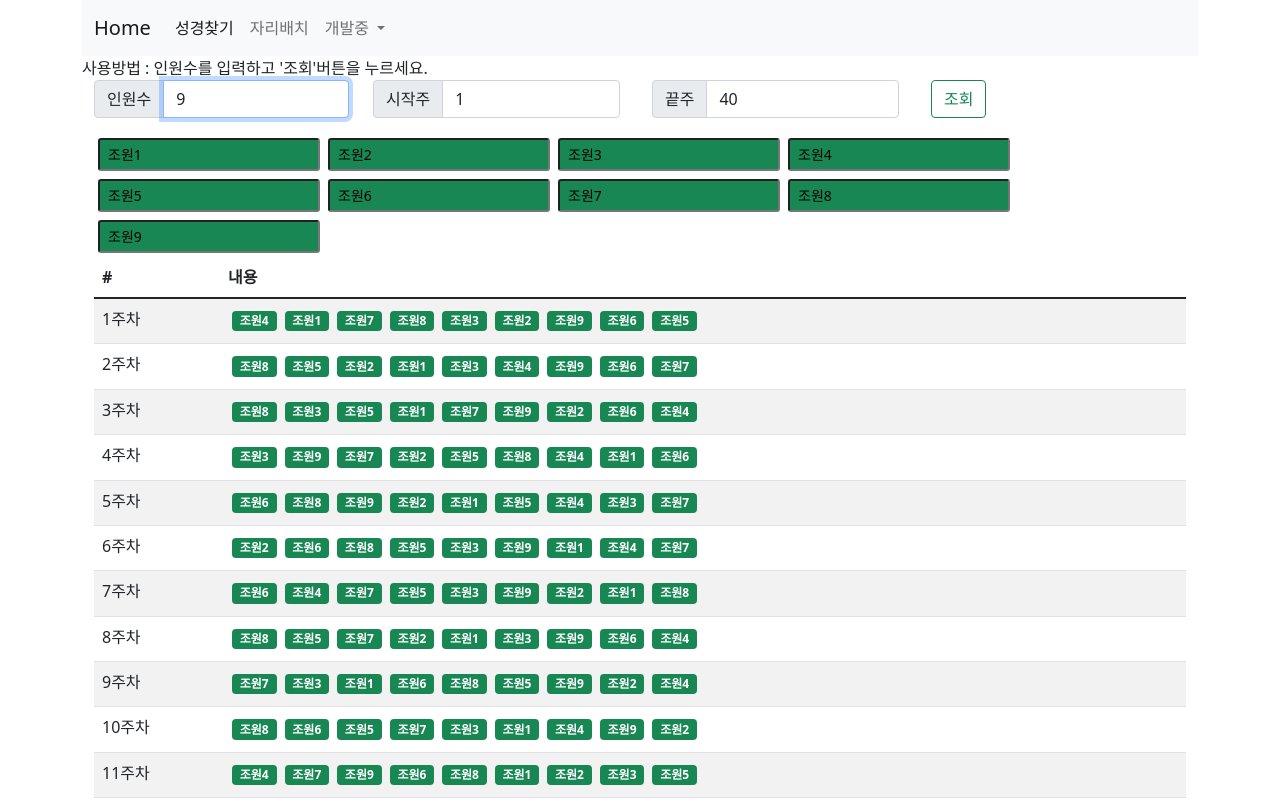
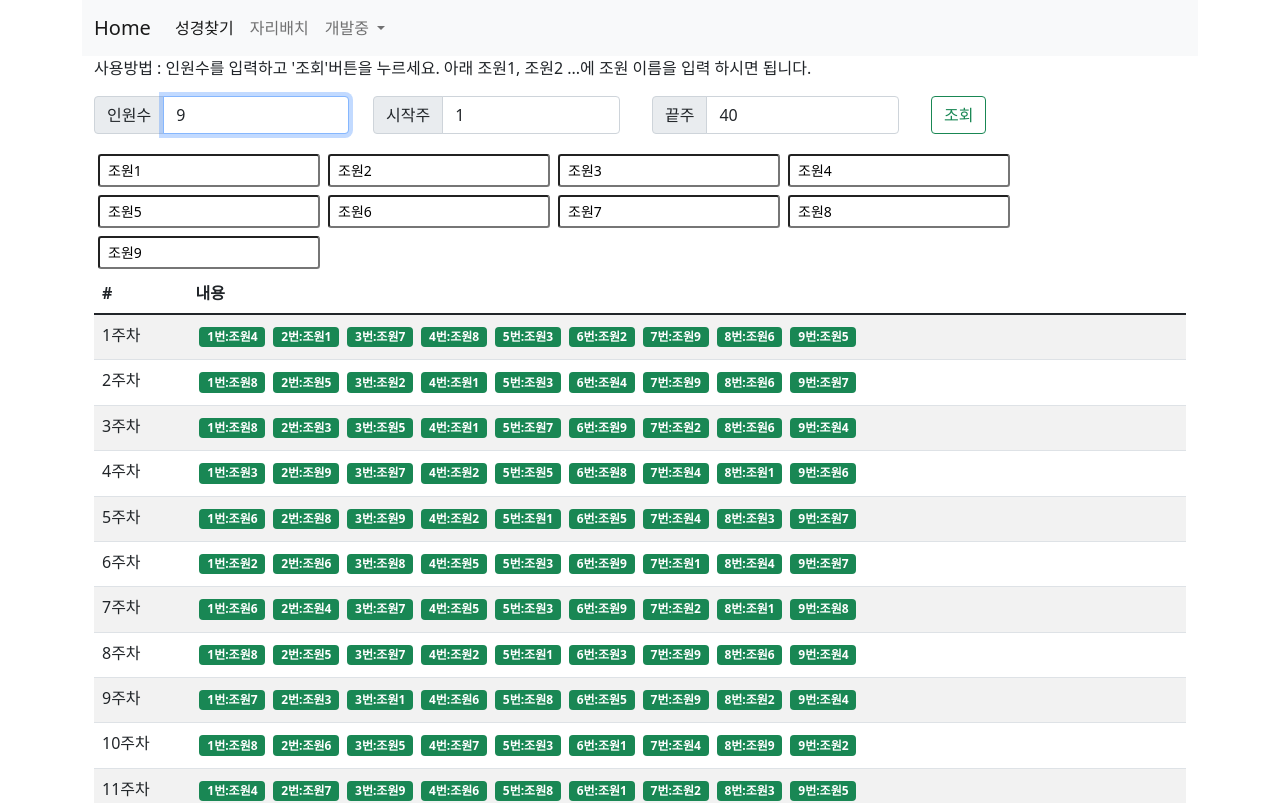
Before and after one commit to Kyeongrok/bible_finder_ui_vue, a Vue app: page /seats-arr in a window 1280 px wide. Shown: the top 803 px of the page. Built offline with nearby package versions, Linux system fonts and the light colour scheme; what vue3-cookies would draw is missing.

Commit message:
조원 이름 수정 기능 추가

```diff
--- a/src/components/BadgeMember.vue
+++ /dev/null
@@ -1,26 +0,0 @@
-<template>
-  <input type="text" class="form-control-sm bg-success m-1" @click="clickBadge" :value="name"/>
-
-</template>
-
-<script>
-export default {
-  name: "BadgeMember",
-  props: {
-    name: String,
-    idx: Number
-  },
-  methods: {
-    clickBadge() {
-      console.log(`${this.idx}번째 조원`)
-      this.emitter.emit('BadgeMemberModified', {idx:this.idx, name:this.name})
-    }
-  },
-  created() {
-  }
-}
-</script>
-
-<style scoped>
-
-</style>
--- /dev/null
+++ b/src/components/InputMember.vue
@@ -0,0 +1,39 @@
+<template>
+  <input type="text"
+         class="form-control-sm m-1"
+         @keyup="changeName"
+         v-model="memberName"/>
+
+</template>
+
+<script>
+export default {
+  name: "InputMember",
+  props: {
+    name: String,
+    idx: Number
+  },
+  data(){
+    return{
+      memberName:''
+    }
+  },
+  methods: {
+    clickBadge() {
+      console.log(`${this.idx}번째 조원`)
+      this.emitter.emit('BadgeMemberModified', {idx:this.idx, name:this.name})
+    },
+    changeName(event) {
+      console.log(event.target.value)
+      this.emitter.emit('BadgeMemberModified', {idx:this.idx, name:this.memberName})
+    }
+  },
+  created() {
+    this.memberName = this.name;
+  }
+}
+</script>
+
+<style scoped>
+
+</style>
--- a/src/views/SeatsArrangement.vue
+++ b/src/views/SeatsArrangement.vue
@@ -2,14 +2,16 @@
   <div class="container">
 
     <div class="row">
-      사용방법 : 인원수를 입력하고 '조회'버튼을 누르세요.
+      <p>
+        사용방법 : 인원수를 입력하고 '조회'버튼을 누르세요. 아래 조원1, 조원2 ...에 조원 이름을 입력 하시면 됩니다.
+      </p>
     </div>
     <div class="row">
       <div class="col-md-3">
         <div class="input-group mb-3">
           <span class="input-group-text" id="basic-addon1">인원수</span>
           <input type="text" class="form-control" placeholder="인원수"
-                 @change="init"
+                 @keyup="init"
                  v-model="total" ref="currentName"
                  aria-label="Username" aria-describedby="basic-addon1">
         </div>
@@ -48,7 +50,7 @@
         <td>{{i+1}}주차</td>
         <td>
           <span class="badge bg-success m-1" :key="i" v-for="(v, i) in result">
-          {{names[v]}}</span>
+          {{`${i+1}번:`}}<strong>{{names[v]}}</strong></span>
         </td>
       </tr>
       </tbody>
@@ -57,7 +59,7 @@
 </template>
 
 <script>
-import BadgeMember from "@/components/BadgeMember";
+import BadgeMember from "@/components/InputMember";
 
 export default {
   name: "SeatsSep",
@@ -115,6 +117,7 @@ export default {
   mounted() {
     this.emitter.on('BadgeMemberModified',data=>{
       console.log('BadgeMemberModified', data)
+      this.names[data.idx] = data.name
     })
     this.$refs.currentName.focus()
   }
```
